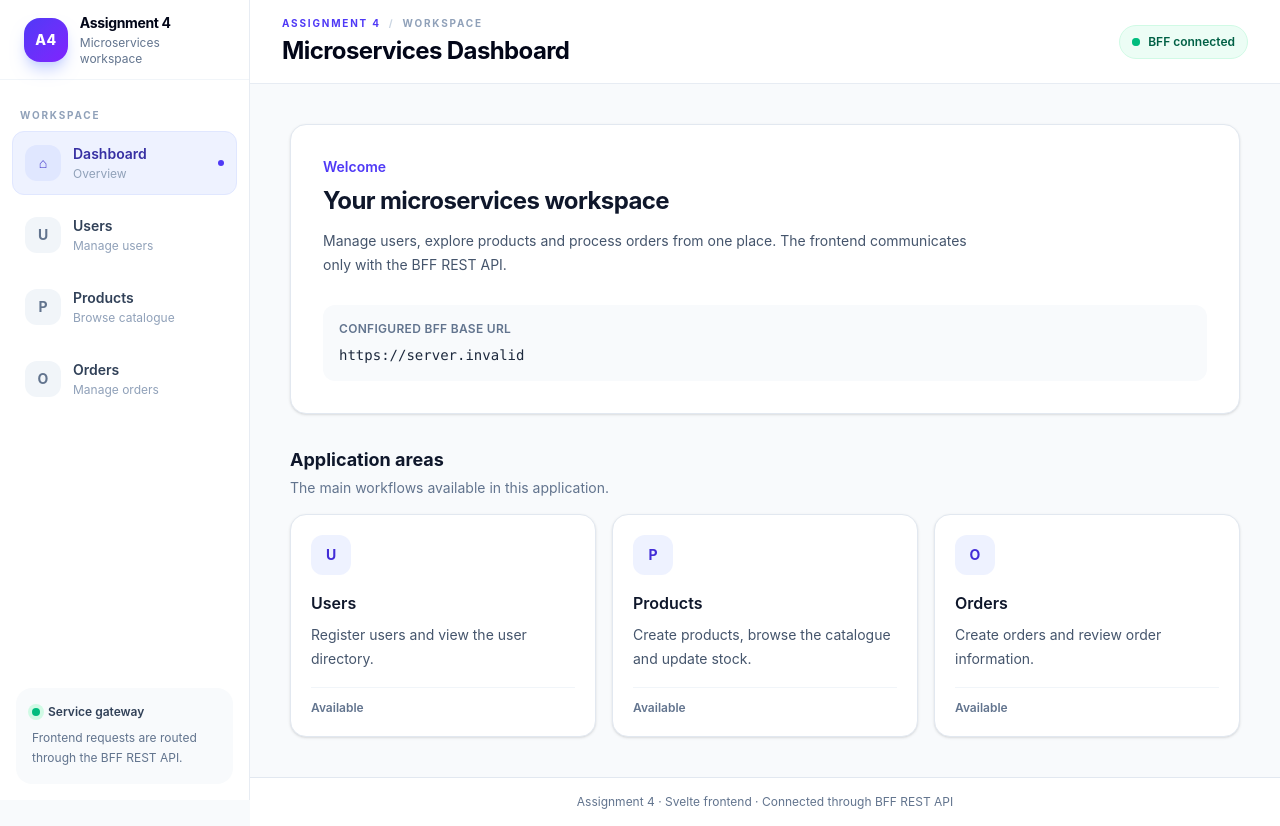
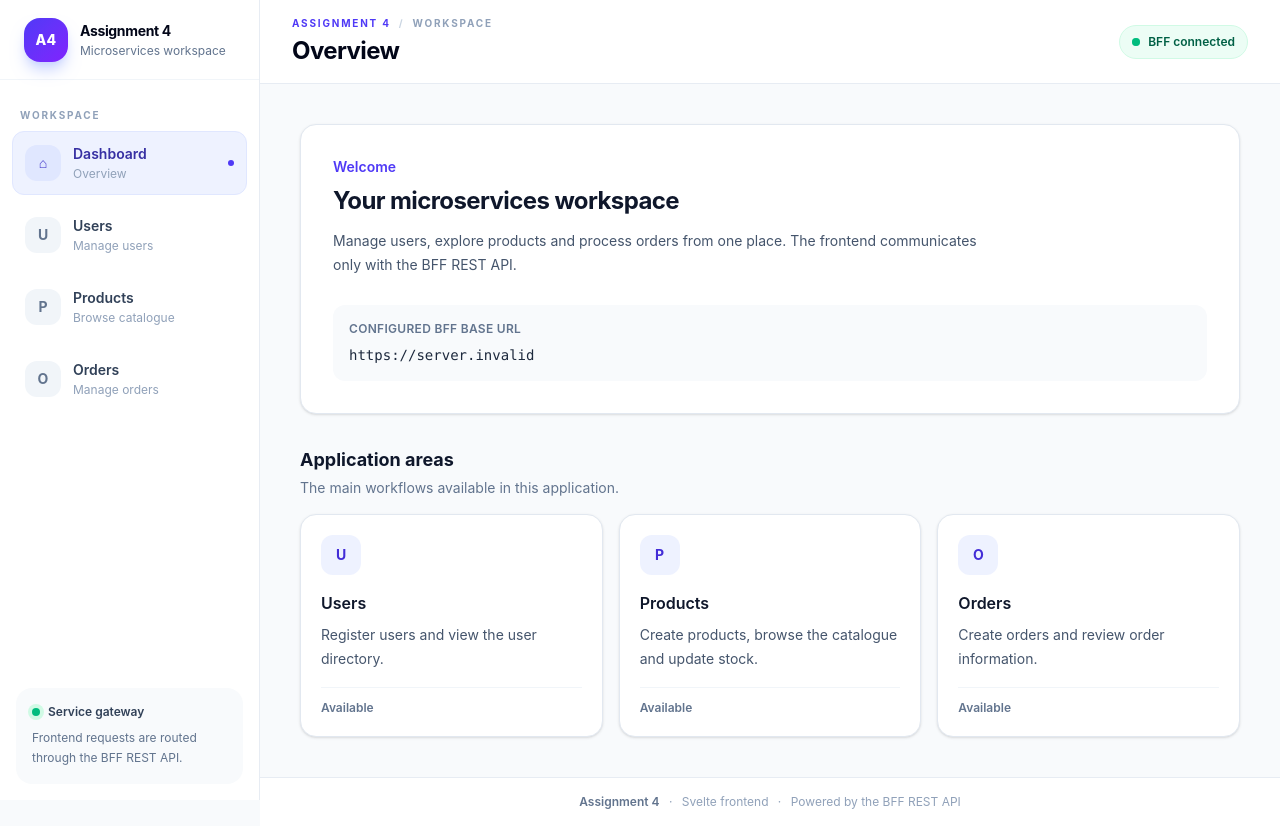
Before and after one commit to nishantupadhyay-bit/assignment4-frontend, a Svelte app: page / in a window 1280 px wide. Built offline with nearby package versions, Linux system fonts and the light colour scheme; no server answers.

Commit message:
Polish application shell and footer

```diff
--- a/src/components/layout/AppLayout.svelte
+++ b/src/components/layout/AppLayout.svelte
@@ -17,18 +17,18 @@
   }
 </script>
 
-<div class="min-h-screen bg-slate-50 md:grid md:grid-cols-[250px_minmax(0,1fr)]">
-  <div class="md:sticky md:top-0 md:h-screen">
+<div class="min-h-screen bg-slate-50 md:grid md:grid-cols-[260px_minmax(0,1fr)]">
+  <div class="z-30 md:sticky md:top-0 md:h-screen">
     <Sidebar activePage={activePage} onNavigate={navigateTo} />
   </div>
 
   <div class="flex min-h-screen min-w-0 flex-col">
-    <Header pageTitle={activePage === 'Dashboard' ? 'Microservices Dashboard' : activePage} />
-    <main class="flex-1">
+    <Header pageTitle={activePage === 'Dashboard' ? 'Overview' : activePage} />
+    <main class="min-w-0 flex-1">
       {@render children(activePage)}
     </main>
-    <footer class="border-t border-slate-200 bg-white px-5 py-4 text-center text-xs text-slate-500 sm:px-8">
-      Assignment 4 · Svelte frontend · Connected through BFF REST API
+    <footer class="border-t border-slate-200/80 bg-white px-5 py-4 text-center text-xs text-slate-400 sm:px-8">
+      <span class="font-semibold text-slate-500">Assignment 4</span> <span class="mx-1.5">·</span> Svelte frontend <span class="mx-1.5">·</span> Powered by the BFF REST API
     </footer>
   </div>
 </div>
```
